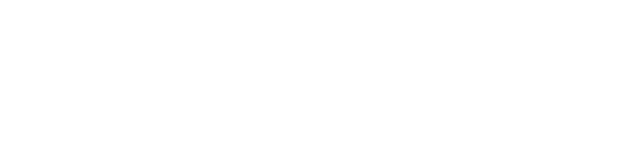
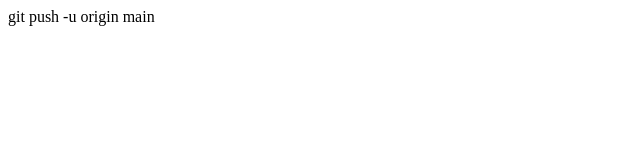
Before and after one commit to aojedar09/ola2, a plain HTML site: page index.html in a window 1280 px wide. Shown: the whole page, without its empty margins (0-640 px from the left). Drawn offline with Linux system fonts and the light colour scheme.

Commit message:
Update index.html

```diff
--- a/index.html
+++ b/index.html
@@ -9,3 +9,4 @@
 
 </body>
 </html>
+git push -u origin main
```
